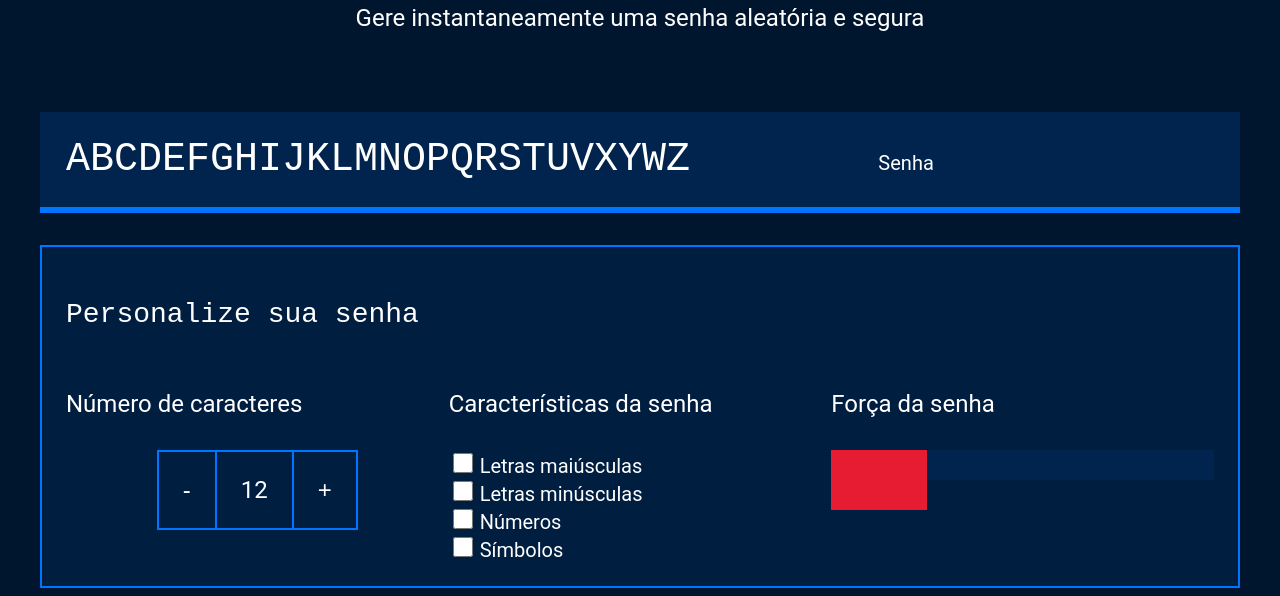
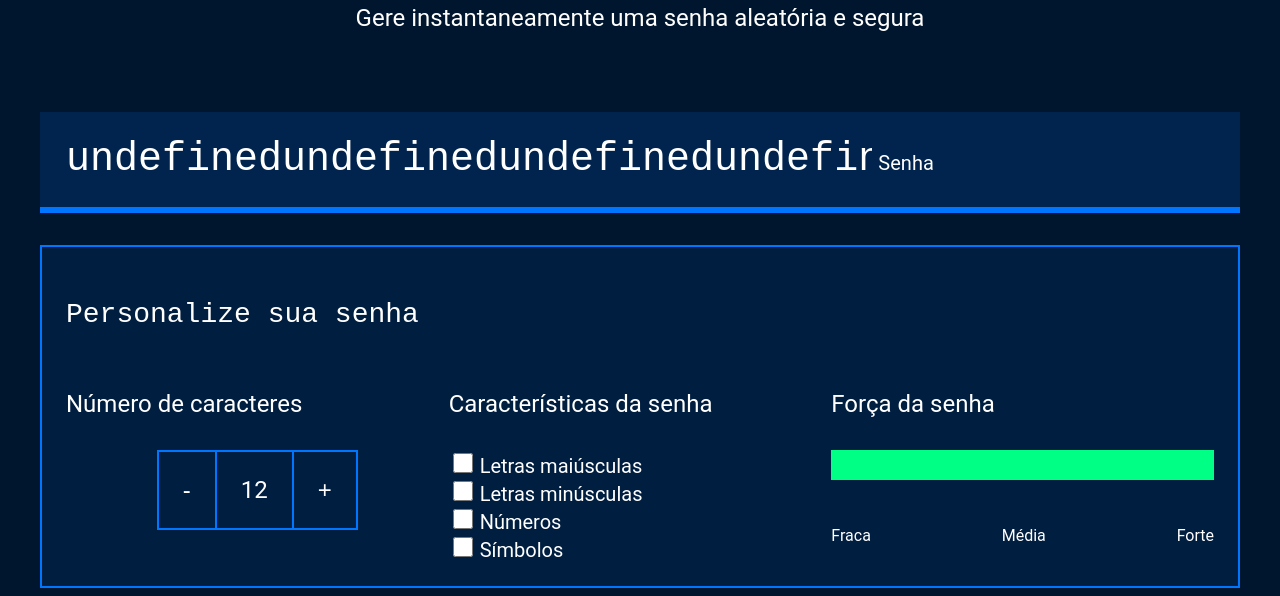
Before and after one commit to Kitsune767/Gerador-de-Senha, a plain HTML site: page index.html in a window 1280 px wide. Both pictures are taken after a click on the checkbox 462 px from the left and 670 px from the top of the page. Shown: the part 208-804 px from the top of the page. Drawn offline with Linux system fonts and the light colour scheme.

Commit message:
Add files via upload

```diff
--- a/index.html
+++ b/index.html
@@ -55,7 +55,9 @@
             <div class="barra"></div>
             <div class="forca fraca"></div>
             <div class="parametro-senha-textos">
-                <div class="forca fraca"></div>
+                <p>Fraca</p>
+                <p>Média</p>
+                <p>Forte</p>
             </div>
         </div>
     </div>
--- a/main.js
+++ b/main.js
@@ -1,8 +1,14 @@
 const numeroSenha = document.querySelector('.parametro-senha__texto');
 let tamanhoSenha = 12;
 numeroSenha.textContent = tamanhoSenha;
-
+const letrasMaiusculas = 'ABCDEFGHIJKLMNOPQRSTUVXYWZ';
+const letrasMinusculas = 'abcdefghijklmnopqrstuvxywz';
+const numeros = '0123456789';
+const simbolos = '!@%*?';
 const botoes = document.querySelectorAll('.parametro-senha__botao');
+const campoSenha = document.querySelector('#campo-senha');
+const checkbox = document.querySelectorAll('.checkbox');
+const forcaSenha = document.querySelector('.forca');
 
 console.log(botoes)
 
@@ -27,19 +33,46 @@ function aumentaTamanho(){
 }
 
 
-const campoSenha = document.querySelector('#campo-senha');
+for (i=0; i < checkbox.length;i++){
+    checkbox[i].onclick = geraSenha;
+}
 
-const letrasMaiusculas = 'ABCDEFGHIJKLMNOPQRSTUVXYWZ';
-geraSenha();
+console.log(checkbox[0].checked);
 
 campoSenha.value = letrasMaiusculas;
 
-function geraSenha(){
-    let senha = '' ;
-    for (let i = 0; i < tamanhoSenha;i++){
-        let numeroAleatorio = Math.random()*letrasMaiusculas.length;
+
+function geraSenha() {
+    let alfabeto = '';
+    if (checkbox[0].checked) {
+        alfabeto = alfabeto + letrasMaiusculas;
+    }
+    if (checkbox[1].checked) {
+        alfabeto = alfabeto + letrasMinusculas;
+    }
+    if (checkbox[2].checked) {
+        alfabeto = alfabeto + numeros;
+    }
+    if (checkbox[3].checked) {
+        alfabeto = alfabeto + simbolos;
+    }
+    let senha = '';
+    for (let i = 0; i < tamanhoSenha; i++) {
+        let numeroAleatorio = Math.random() * alfabeto.length;
         numeroAleatorio = Math.floor(numeroAleatorio);
-        senha = senha + letrasMaiusculas[numeroAleatorio];
+        senha = senha + alfabeto[numeroAleatorio];
     }
     campoSenha.value = senha;
+    classificaSenha();
 }
+
+function classificaSenha(){
+    forcaSenha.classList.remove('fraca','media','forte');
+    if (tamanhoSenha > 11){
+        forcaSenha.classList.add('forte');
+    } else if (tamanhoSenha > 5 && tamanhoSenha < 12 ) {
+        forcaSenha.classList.add('media');
+    } else if (tamanhoSenha <= 5){
+        forcaSenha.classList.add('fraca');
+    }
+}
```
